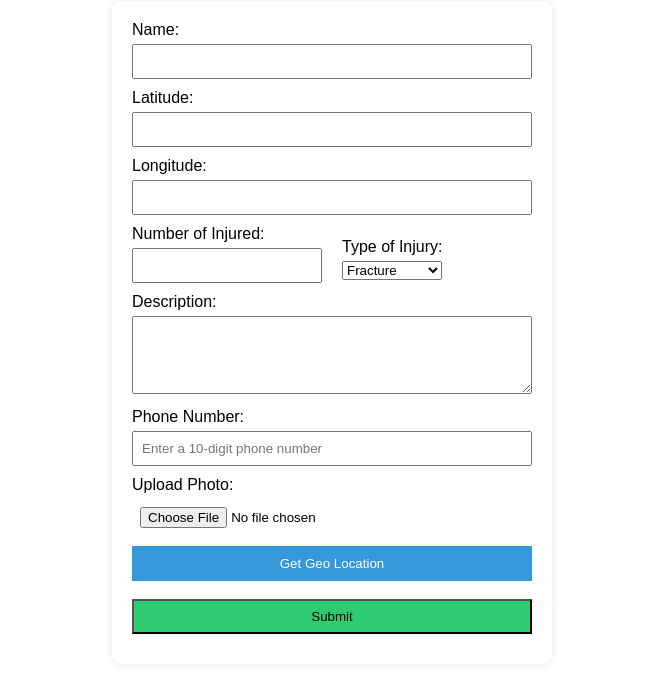
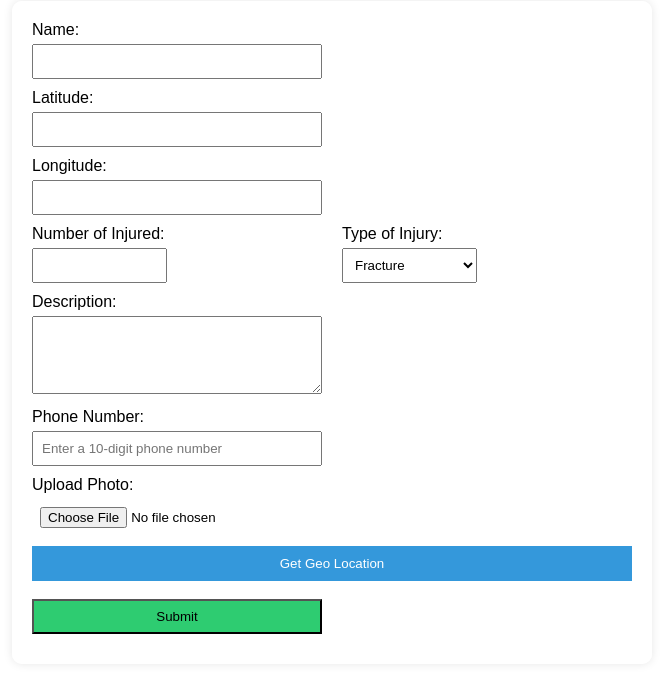
Before and after one commit to siddharth10ss/collab, a plain HTML site: page process.html in a window 1280 px wide. Shown: the part 79-752 px from the top of the page, without its empty margins (308-971 px from the left). Drawn offline with Linux system fonts and the light colour scheme.

Commit message:
Update design.css

```diff
--- a/design.css
+++ b/design.css
@@ -11,7 +11,7 @@ h1 {
 }
 
 form {
-    max-width: 400px;
+    max-width: 600px; /* Adjusted max-width */
     margin: 0 auto;
     background-color: rgba(255, 255, 255, 0.9); /* White background for the form with some transparency */
     padding: 20px;
@@ -24,11 +24,15 @@ label {
     margin-bottom: 5px;
 }
 
-input, textarea {
-    width: 100%;
+input, textarea, select {
+    width: calc(50% - 10px); /* Adjusted input width to occupy half of the form */
     padding: 8px;
     margin-bottom: 10px;
     box-sizing: border-box;
+}
+
+select {
+    width: calc(50% - 10px);
 }
 
 button {
@@ -59,4 +63,8 @@ input[type="submit"]:hover {
     form {
         max-width: 100%;
     }
+
+    input, textarea, select {
+        width: 100%; /* Adjusted input width to occupy full width on smaller screens */
+    }
 }
```
